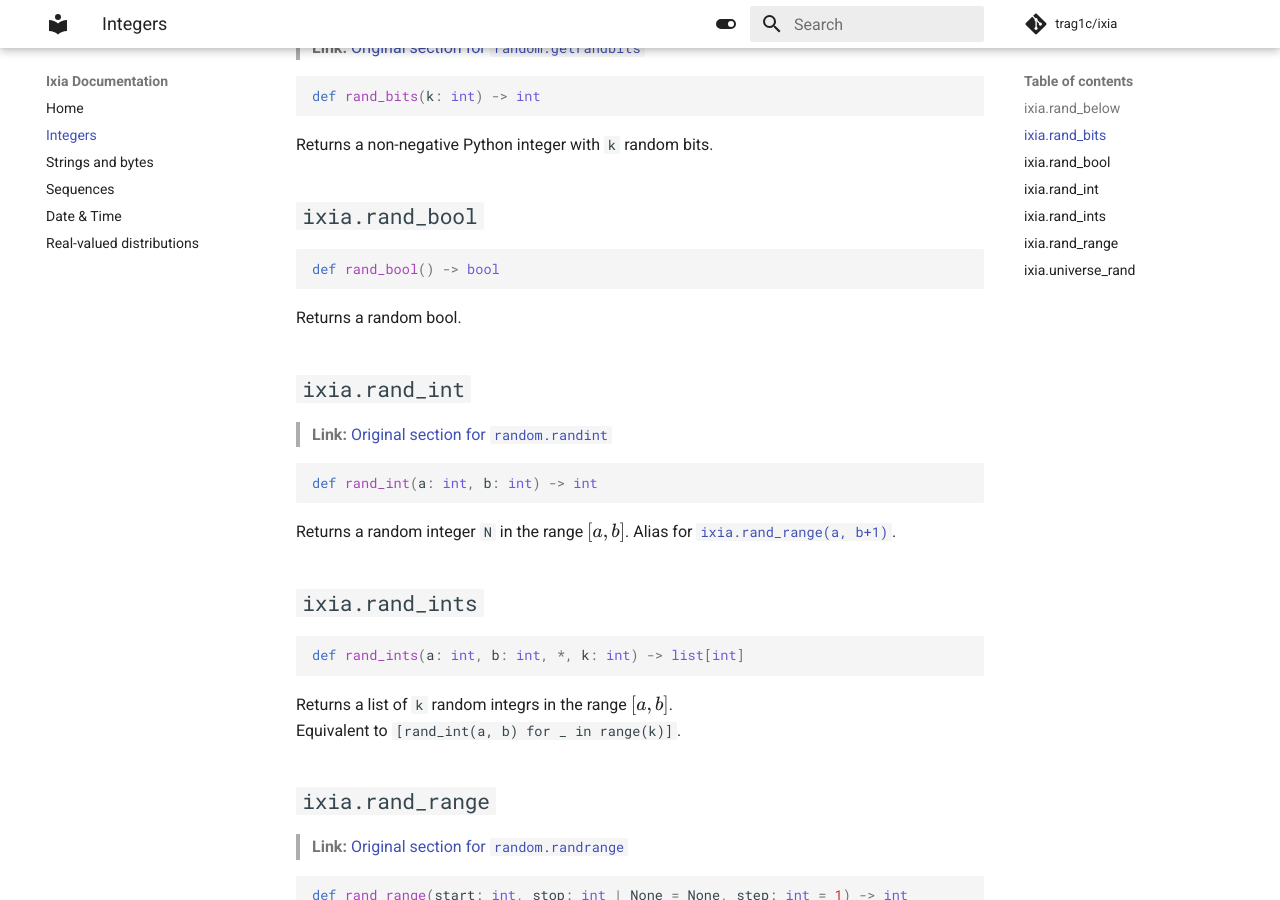
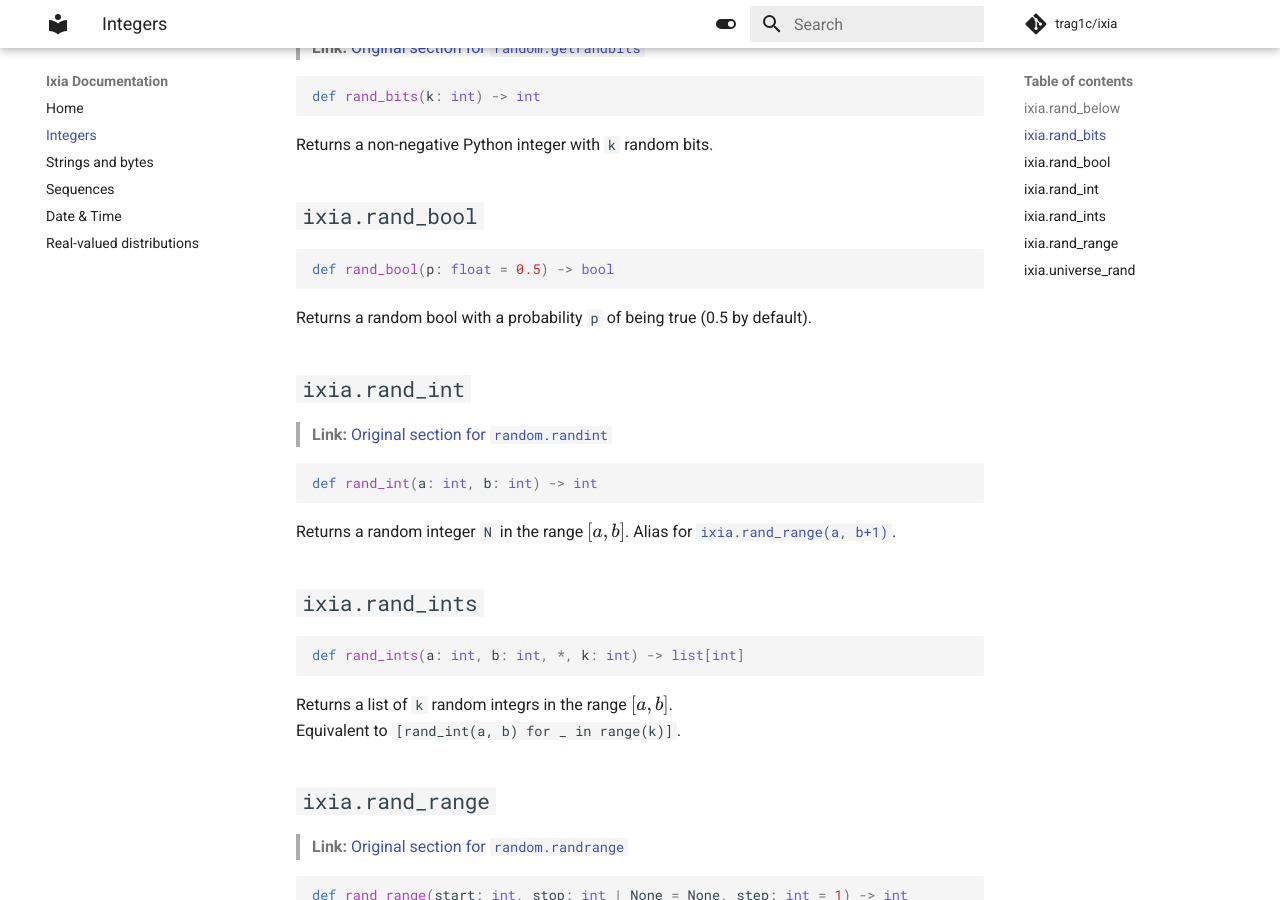
Before and after one commit to trag1c/ixia, an MkDocs documentation site: the page built from docs/integers.md, in a window 1280 px wide and 900 px high, scrolled down 410 px. Built offline with MkDocs 1.6.1 and Material for MkDocs 9.7.7, drawn with Linux system fonts in a browser that asks for light colours; comment, search, counter and statistics services are not loaded; the version menu is left out.

Commit message:
docs: mention probability arg for `ixia.rand_bool`

````diff
--- a/docs/integers.md
+++ b/docs/integers.md
@@ -25,10 +25,10 @@ Returns a non-negative Python integer with `k` random bits.
 ## `ixia.rand_bool`
 
 ```py
-def rand_bool() -> bool
+def rand_bool(p: float = 0.5) -> bool
 ```
 
-Returns a random bool.
+Returns a random bool with a probability `p` of being true (0.5 by default).
 
 
 ## `ixia.rand_int`
````
Also changed, not shown: 1 other file.
